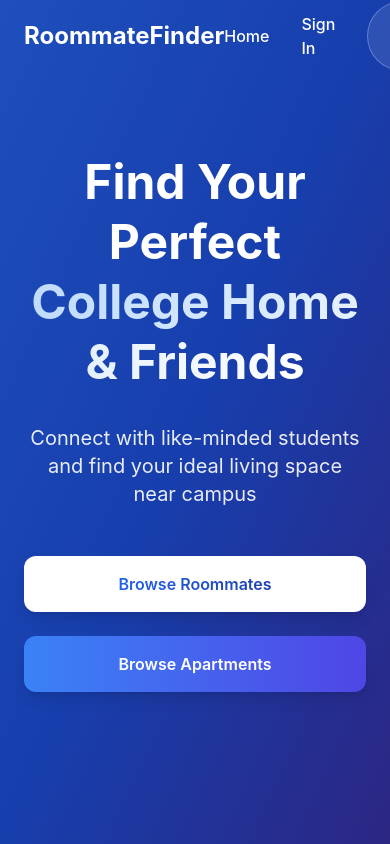
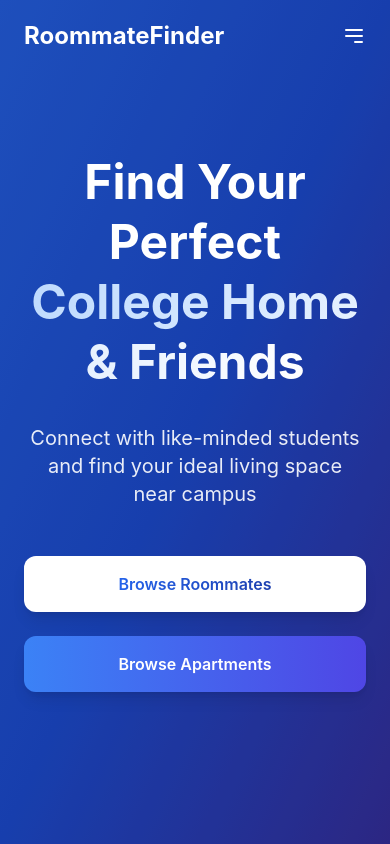
Before and after one commit to vivekdhir77/Course-Project-Web-dev, a React (Create React App) app in the folder fe/: page / in a window 390 px wide. Shown: the top 844 px of the page. Built offline with nearby package versions, Linux system fonts and the light colour scheme.

Commit message:
feat: responsive navigation

```diff
--- a/fe/src/App.js
+++ b/fe/src/App.js
@@ -1,25 +1,25 @@
-import { Routes, Route, useLocation, Navigate } from 'react-router-dom';
-import Home from './pages/Home';
-import SignIn from './pages/SignIn';
-import SignUp from './pages/SignUp';
-import Dashboard from './pages/Dashboard';
-import UserProfile from './pages/UserProfile';
-import RoommateSearch from './pages/RoommateSearch';
-import BuildingSearch from './pages/BuildingSearch';
-import Navbar from './components/Navbar';
-import { useAuth } from './context/AuthContext';
-import UserOnboarding from './pages/UserOnboarding';
-import { useState, useEffect } from 'react';
-import ProfileView from './pages/ProfileView';
-import ListerOnboarding from './pages/ListerOnboarding';
-import ListerProfile from './pages/ListerProfile';
-import ListerDashboard from './pages/ListerDashboard';
-import ListerListings from './pages/ListerListings';
-import CreateListing from './pages/CreateListing';
-import EditListing from './pages/EditListing';
-import BuildingDetails from './pages/BuildingDetails';
-import AdminDashboard from './pages/AdminDashboard';
-import AdminProfile from './pages/AdminProfile';
+import { Routes, Route, useLocation, Navigate } from "react-router-dom";
+import Home from "./pages/Home";
+import SignIn from "./pages/SignIn";
+import SignUp from "./pages/SignUp";
+import Dashboard from "./pages/Dashboard";
+import UserProfile from "./pages/UserProfile";
+import RoommateSearch from "./pages/RoommateSearch";
+import BuildingSearch from "./pages/BuildingSearch";
+import Navbar from "./components/Navbar";
+import { useAuth } from "./context/AuthContext";
+import UserOnboarding from "./pages/UserOnboarding";
+import { useState, useEffect } from "react";
+import ProfileView from "./pages/ProfileView";
+import ListerOnboarding from "./pages/ListerOnboarding";
+import ListerProfile from "./pages/ListerProfile";
+import ListerDashboard from "./pages/ListerDashboard";
+import ListerListings from "./pages/ListerListings";
+import CreateListing from "./pages/CreateListing";
+import EditListing from "./pages/EditListing";
+import BuildingDetails from "./pages/BuildingDetails";
+import AdminDashboard from "./pages/AdminDashboard";
+import AdminProfile from "./pages/AdminProfile";
 
 // Protected Route Component
 const ProtectedRoute = ({ children, adminOnly = false }) => {
@@ -30,12 +30,12 @@ const ProtectedRoute = ({ children, adminOnly = false }) => {
   }
 
   // Redirect admin to admin dashboard if they try to access regular routes
-  if (user?.role === 'admin' && !adminOnly) {
+  if (user?.role === "admin" && !adminOnly) {
     return <Navigate to="/admin" />;
   }
 
   // Prevent non-admins from accessing admin routes
-  if (adminOnly && user?.role !== 'admin') {
+  if (adminOnly && user?.role !== "admin") {
     return <Navigate to="/dashboard" />;
   }
 
@@ -65,7 +65,7 @@ const OnboardingRoute = ({ children, userType }) => {
 
   // Check if user is trying to access the correct onboarding type
   if (user?.role !== userType) {
-    return <Navigate to={user?.role === 'lister' ? "/lister-onboarding" : "/onboarding"} />;
+    return <Navigate to={user?.role === "lister" ? "/lister-onboarding" : "/onboarding"} />;
   }
 
   // If user has already completed onboarding, redirect to dashboard
@@ -85,15 +85,26 @@ function App() {
   return (
     <div className="min-h-screen">
       {showNavbar && <Navbar />}
+
+
+
+      {/* <Navbar /> */}
+
+      <div >
         <Routes>
           {/* Public routes */}
           <Route path="/" element={<Home />} />
           <Route path="/home" element={<Home />} />
-        <Route path="/signin" element={
-          isAuthenticated ?
-            <Navigate to={user?.role === 'admin' ? "/admin" : "/dashboard"} />
-            : <SignIn />
-        } />
+          <Route
+            path="/signin"
+            element={
+              isAuthenticated ? (
+                <Navigate to={user?.role === "admin" ? "/admin" : "/dashboard"} />
+              ) : (
+                <SignIn />
+              )
+            }
+          />
           <Route path="/signup" element={<SignUp />} />
 
           {/* Public search routes */}
@@ -102,68 +113,96 @@ function App() {
           <Route path="/profile/:id" element={<ProfileView />} />
 
           {/* User Onboarding route */}
-        <Route path="/onboarding" element={
+          <Route
+            path="/onboarding"
+            element={
               <OnboardingRoute userType="user">
                 <UserOnboarding />
               </OnboardingRoute>
-        } />
+            }
+          />
 
           {/* Lister Onboarding route */}
-        <Route path="/lister-onboarding" element={
+          <Route
+            path="/lister-onboarding"
+            element={
               <OnboardingRoute userType="lister">
                 <ListerOnboarding />
               </OnboardingRoute>
-        } />
+            }
+          />
 
           {/* Protected routes */}
-        <Route path="/dashboard" element={
+          <Route
+            path="/dashboard"
+            element={
               <ProtectedRoute>
-            {user?.role === 'lister' ? <ListerDashboard /> : <Dashboard />}
+                {user?.role === "lister" ? <ListerDashboard /> : <Dashboard />}
               </ProtectedRoute>
-        } />
+            }
+          />
 
           {/* User Profile route */}
-        <Route path="/profile" element={
+          <Route
+            path="/profile"
+            element={
               <ProtectedRoute>
-            {user?.role === 'lister' ? <ListerProfile /> : <UserProfile />}
+                {user?.role === "lister" ? <ListerProfile /> : <UserProfile />}
               </ProtectedRoute>
-        } />
+            }
+          />
 
           {/* Lister-specific routes */}
-        <Route path="/listings" element={
+          <Route
+            path="/listings"
+            element={
               <ProtectedRoute>
-            {user?.role === 'lister' ? <ListerListings /> : <Navigate to="/dashboard" />}
+                {user?.role === "lister" ? <ListerListings /> : <Navigate to="/dashboard" />}
               </ProtectedRoute>
-        } />
+            }
+          />
 
           {/* Add this new route */}
-        <Route path="/listings/new" element={
+          <Route
+            path="/listings/new"
+            element={
               <ProtectedRoute>
-            {user?.role === 'lister' ? <CreateListing /> : <Navigate to="/dashboard" />}
+                {user?.role === "lister" ? <CreateListing /> : <Navigate to="/dashboard" />}
               </ProtectedRoute>
-        } />
+            }
+          />
 
-        <Route path="/listings/:listingId/edit" element={
+          <Route
+            path="/listings/:listingId/edit"
+            element={
               <ProtectedRoute>
-            {user?.role === 'lister' ? <EditListing /> : <Navigate to="/dashboard" />}
+                {user?.role === "lister" ? <EditListing /> : <Navigate to="/dashboard" />}
               </ProtectedRoute>
-        } />
+            }
+          />
 
           {/* Add this new route */}
           <Route path="/building/:id" element={<BuildingDetails />} />
 
           {/* Admin routes */}
-        <Route path="/admin" element={
+          <Route
+            path="/admin"
+            element={
               <ProtectedRoute adminOnly={true}>
                 <AdminDashboard />
               </ProtectedRoute>
-        } />
-        <Route path="/admin/profile" element={
+            }
+          />
+          <Route
+            path="/admin/profile"
+            element={
               <ProtectedRoute adminOnly={true}>
                 <AdminProfile />
               </ProtectedRoute>
-        } />
+            }
+          />
         </Routes>
+      </div>
     </div>
   );
 }
--- a/fe/src/components/Navbar.js
+++ b/fe/src/components/Navbar.js
@@ -1,87 +1,135 @@
-import { Link } from 'react-router-dom';
-import { useState, useEffect } from 'react';
-import { useAuth } from '../context/AuthContext';
+import { Link } from "react-router-dom";
+import { useState, useEffect } from "react";
+import { useAuth } from "../context/AuthContext";
 
 function Navbar() {
-  const { isAuthenticated, user } = useAuth();
+  const { isAuthenticated, user, logout } = useAuth(); // Added signOut for logout functionality
   const [scrolled, setScrolled] = useState(false);
+  const [menuOpen, setMenuOpen] = useState(false);
 
   useEffect(() => {
     const handleScroll = () => {
-      const isScrolled = window.scrollY > 10;
-      setScrolled(isScrolled);
+      setScrolled(window.scrollY > 10);
     };
-
-    window.addEventListener('scroll', handleScroll);
-    return () => window.removeEventListener('scroll', handleScroll);
+    window.addEventListener("scroll", handleScroll);
+    return () => window.removeEventListener("scroll", handleScroll);
   }, []);
 
-  const getTextColor = () => scrolled ? '#2563eb' : 'white';
+  const linkStyles = `
+    font-medium transition-colors duration-300
+    ${scrolled ? "text-blue-600 hover:text-blue-800" : "text-white hover:text-blue-300"}
+  `;
 
   return (
-    <nav className={`fixed w-full z-50 transition-all duration-300 h-[72px] ${
-      scrolled
-        ? 'bg-white/80 backdrop-blur-lg shadow-lg'
-        : 'bg-transparent'
-    }`}>
+    <nav
+      className={`fixed w-full z-50 transition-all duration-300 h-[72px] ${
+        scrolled ? "bg-white/80 backdrop-blur-lg shadow-lg" : "bg-transparent"
+      }`}
+    >
       <div className="container mx-auto px-6 h-full">
         <div className="flex items-center justify-between h-full">
           <Link
             to="/home"
-            className="text-2xl font-bold text-white transition-colors duration-300"
-            style={{ color: getTextColor() }}
+            className="text-2xl font-bold transition-colors duration-300"
+            style={{ color: scrolled ? "#2563eb" : "white" }}
           >
             RoommateFinder
           </Link>
-          <div className="flex items-center space-x-8">
-            <Link
-              to="/home"
-              className="font-medium text-white transition-colors duration-300"
-              style={{ color: getTextColor() }}
+          {/* Hamburger Menu */}
+          <button
+            className={`block lg:hidden focus:outline-none ${
+              scrolled ? "text-blue-600" : "text-white"
+            }`}
+            onClick={() => setMenuOpen(!menuOpen)}
+            aria-label="Toggle Menu"
+          >
+            <svg
+              className="w-6 h-6"
+              xmlns="http://www.w3.org/2000/svg"
+              fill="none"
+              viewBox="0 0 24 24"
+              stroke="currentColor"
             >
+              {menuOpen ? (
+                <path
+                  strokeLinecap="round"
+                  strokeLinejoin="round"
+                  strokeWidth={2}
+                  d="M6 18L18 6M6 6l12 12"
+                />
+              ) : (
+                <path
+                  strokeLinecap="round"
+                  strokeLinejoin="round"
+                  strokeWidth={2}
+                  d="M4 6h16M4 12h16m-7 6h7"
+                />
+              )}
+            </svg>
+          </button>
+          {/* Desktop Links */}
+          <div className="hidden lg:flex items-center space-x-6">
+            <Link to="/home" className={linkStyles}>
               Home
             </Link>
-
             {isAuthenticated ? (
               <>
-                {user?.role === 'admin' ? (
-                  <Link to="/admin" className="nav-link">Admin Dashboard</Link>
-                ) : (
-                  <Link to="/dashboard" className="nav-link">Dashboard</Link>
-                )}
-                <Link
-                  to="/profile"
-                  className={`px-6 py-2.5 rounded-full font-medium transition-colors duration-300 text-white
-                    ${scrolled
-                      ? 'bg-gradient-to-r from-blue-600 to-indigo-600 hover:from-blue-700 hover:to-indigo-700'
-                      : 'bg-white/10 hover:bg-white/20'
-                    } border border-white/25`}
-                >
+                <Link to="/dashboard" className={linkStyles}>
+                  Dashboard
+                </Link>
+                <Link to="/profile" className={linkStyles}>
                   Profile
                 </Link>
+                <button
+                  onClick={logout}
+                  className={`${linkStyles} bg-transparent border-none cursor-pointer`}
+                >
+                  Sign Out
+                </button>
               </>
             ) : (
               <>
-                <Link
-                  to="/signin"
-                  className="font-medium text-white transition-colors duration-300"
-                  style={{ color: getTextColor() }}
-                >
+                <Link to="/signin" className={linkStyles}>
                   Sign In
                 </Link>
-                <Link
-                  to="/signup"
-                  className={`px-6 py-2.5 rounded-full font-medium transition-colors duration-300 text-white
-                    ${scrolled
-                      ? 'bg-gradient-to-r from-blue-600 to-indigo-600 hover:from-blue-700 hover:to-indigo-700'
-                      : 'bg-white/10 hover:bg-white/20'
-                    } border border-white/25`}
-                >
+                <Link to="/signup" className={linkStyles}>
                   Sign Up
                 </Link>
               </>
             )}
           </div>
+        </div>
+        {/* Mobile Menu */}
+        <div
+          className={`lg:hidden flex flex-col space-y-4 mt-4 bg-white rounded-lg p-4 transition-all duration-300 ${
+            menuOpen ? "block" : "hidden"
+          }`}
+        >
+          <Link to="/home" className="text-[#2563eb] font-medium">
+            Home
+          </Link>
+          {isAuthenticated ? (
+            <>
+              <Link to="/dashboard" className="text-[#2563eb] font-medium">
+                Dashboard
+              </Link>
+              <Link to="/profile" className="text-[#2563eb] font-medium">
+                Profile
+              </Link>
+              <button onClick={logout} className="text-[#2563eb] font-medium text-left">
+                Sign Out
+              </button>
+            </>
+          ) : (
+            <>
+              <Link to="/signin" className="text-[#2563eb] font-medium">
+                Sign In
+              </Link>
+              <Link to="/signup" className="text-[#2563eb] font-medium">
+                Sign Up
+              </Link>
+            </>
+          )}
         </div>
       </div>
     </nav>
```
Also changed, not shown: fe/src/pages/Dashboard.js (+22 -11 lines), 1 other file (tests, documents, lock files or other folders). Lines whose indentation alone changed are shown as unchanged.
